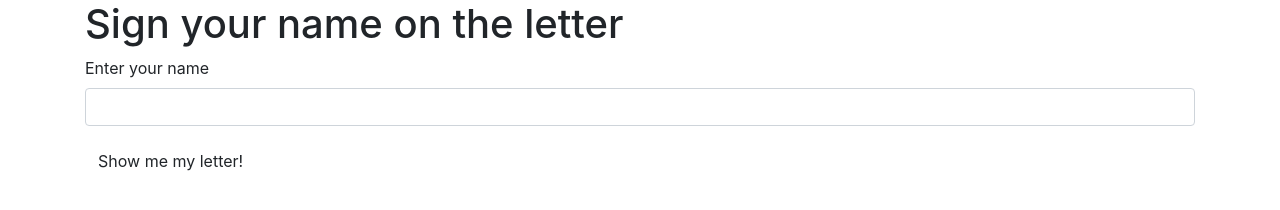
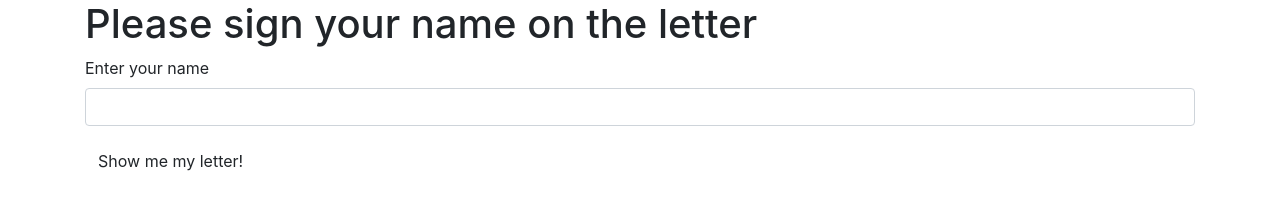
Before and after one commit to Coltthatcher/form-letter, a plain HTML site: page index.html in a window 1280 px wide. Drawn offline with Linux system fonts and the light colour scheme.

```diff
--- a/index.html
+++ b/index.html
@@ -9,7 +9,7 @@
 </head>
 <body>
   <div class="container">
-    <h1>Sign your name on the letter</h1>
+    <h1>Please sign your name on the letter</h1>
     <div>
       <form id="formOne">
 
```
